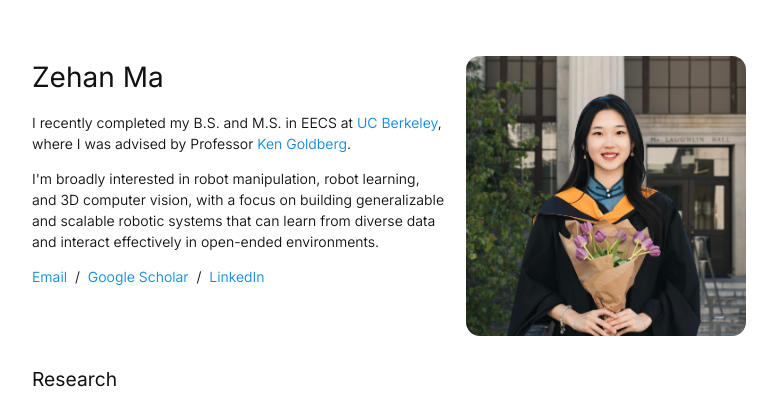
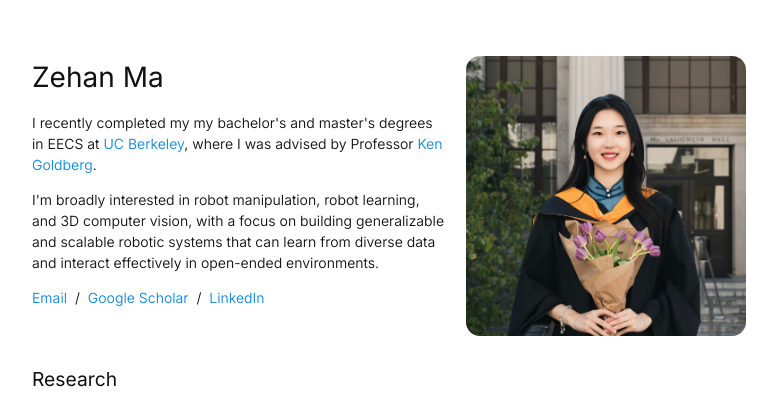
Before and after one commit to zehanma/zehanma.github.io, a plain HTML site: page index.html in a window 1280 px wide. Shown: the top 403 px of the page, without its empty margins (251-1028 px from the left). Drawn offline with nearby package versions, Linux system fonts and the light colour scheme.

Commit message:
change my intro

```diff
--- a/index.html
+++ b/index.html
@@ -41,7 +41,7 @@
       <div style="flex-grow: 1; flex-basis: 20em">
         <h1>Zehan Ma</h1>
         <p>
-          I recently completed my B.S. and M.S. in EECS at <a href="https://www.berkeley.edu/">UC Berkeley</a>, where I was advised by Professor <a href="https://goldberg.berkeley.edu/">Ken Goldberg</a>.
+          I recently completed my my bachelor's and master's degrees in EECS at <a href="https://www.berkeley.edu/">UC Berkeley</a>, where I was advised by Professor <a href="https://goldberg.berkeley.edu/">Ken Goldberg</a>.
         </p>
         <p>
           I'm broadly interested in robot manipulation, robot learning, and 3D computer vision, with a focus on building generalizable and scalable robotic systems that can learn from diverse data and interact effectively in open-ended environments.
```
